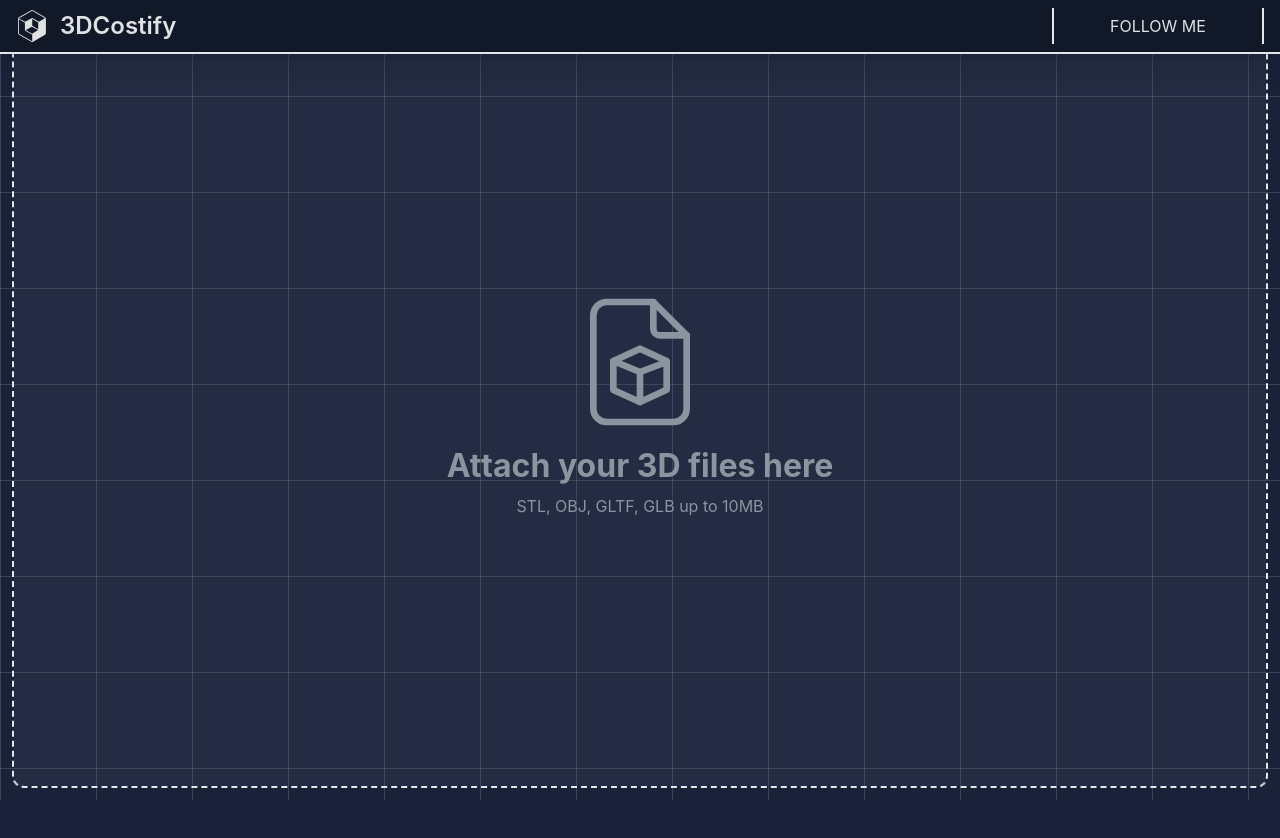
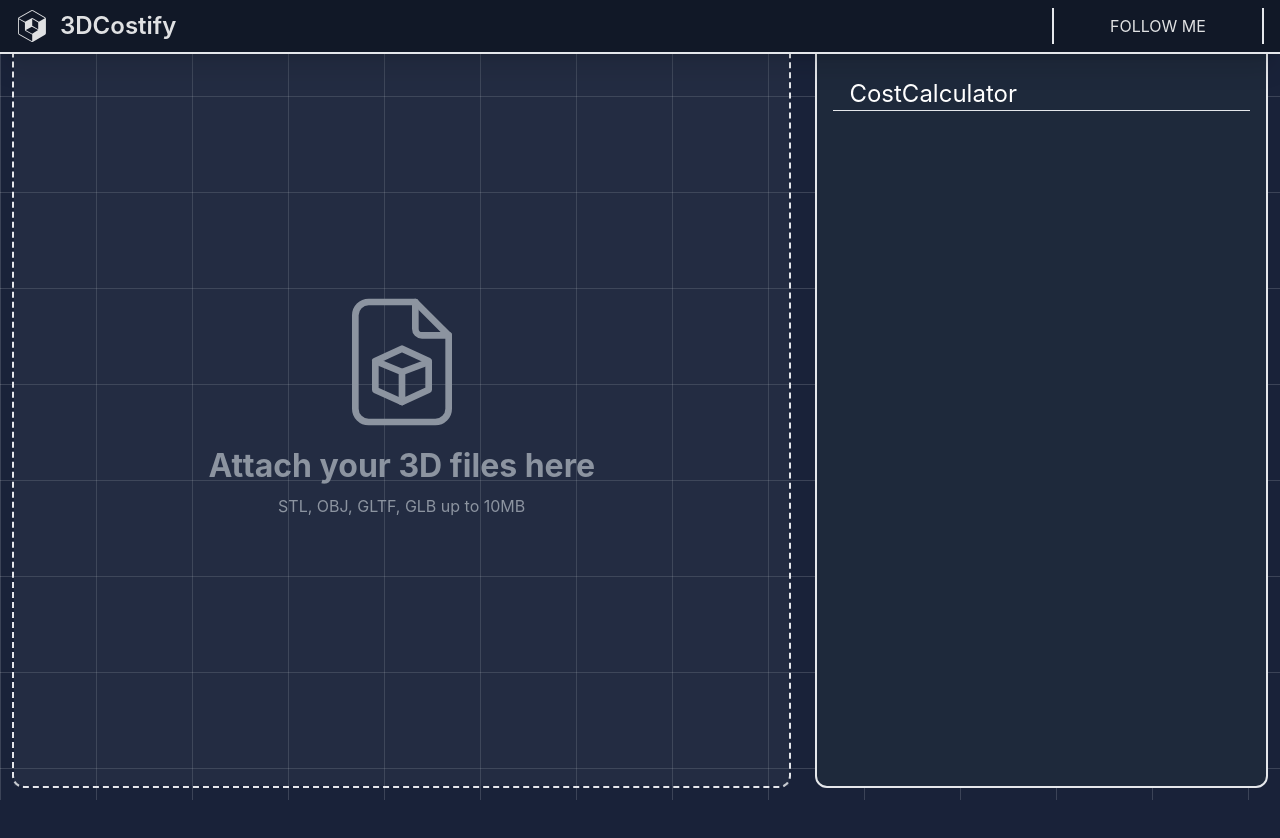
Before and after one commit to PEPAXD/3DPrint-CostCalc, a React (Vite) app: page / in a window 1280 px wide. Shown: the top 838 px of the page. Before the commit the page ends 800 px from the top, so only its background shows below. Built offline with nearby package versions, Linux system fonts and the light colour scheme.

Commit message:
add costsCalculator section

```diff
--- /dev/null
+++ b/src/components/calculatorViewer.jsx
@@ -0,0 +1,18 @@
+import React from "react";
+
+function calculatorViewer() {
+  return (
+    <div className="flex h-full w-full p-3">
+      <div className="relative w-full rounded-xl border-2 border-white-900 flex justify-center items-center  bg-slate-800">
+        <div className="w-full h-full mt-32">
+          <h3 className="flex pl-8 text-white text-2xl">
+            CostCalculator
+          </h3>
+          <hr className="mx-4"/>
+        </div>
+      </div>
+    </div>
+  );
+}
+
+export default calculatorViewer;
--- a/src/pages/home.jsx
+++ b/src/pages/home.jsx
@@ -3,6 +3,7 @@ import "./styles/home.css";
 
 //import Components
 import ModelViewer from "../components/modelViewer";
+import CalculatorViewer from "../components/calculatorViewer";
 
 function home() {
   return (
@@ -10,6 +11,10 @@ function home() {
       <div className="container max-w-full flex">
         <ModelViewer />
 
+        <div className="w-3/5">
+          <CalculatorViewer />
+        </div>
+
       </div>
     </main>
   );
```
